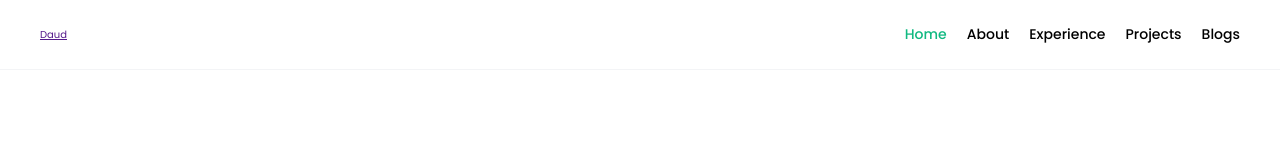
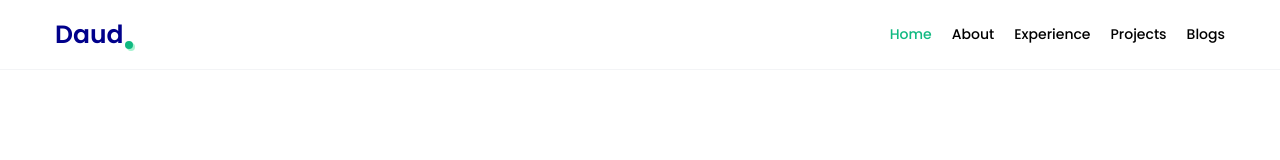
Before and after one commit to Daud94/sass-portfolio, a website: page index.html in a window 1280 px wide. Drawn offline with Linux system fonts and the light colour scheme.

Commit message:
styling nav bar

```diff
--- a/index.html
+++ b/index.html
@@ -16,7 +16,7 @@
     <nav class="nav">
         <div class="nav__wrapper">
             <div class="nav__wrapper__logo">
-                <a href="" class="nav__wrapper__brand">Daud</a>
+                <a href="" class="nav__wrapper__logo__brand">Daud</a>
             </div>
             <ul class="nav__wrapper__ul">
                 <li class="nav__wrapper__ul__li">
--- /dev/null
+++ b/scss/abstracts/_index.scss
@@ -0,0 +1,2 @@
+@forward "colors";
+@forward "mixins";
--- /dev/null
+++ b/scss/abstracts/_mixins.scss
@@ -0,0 +1,13 @@
+@mixin flexBox($x,$y) {
+  display: flex;
+  justify-content: $x;
+  align-items: $y;
+}
+
+@mixin position($name, $top, $right, $bottom, $left){
+  position: $name;
+  top: $top ;
+  right: $right ;
+  bottom: $bottom;
+  left: $left;
+}
--- a/scss/components/_nav.scss
+++ b/scss/components/_nav.scss
@@ -1,26 +1,47 @@
-@use "../abstracts/colors" as *;
+//@use "../abstracts/colors" as *;
+//@use "../abstracts/mixins" as *;
+@use "../abstracts" as *  ;
 
 .nav {
   width: 100%;
   height: 7rem;
   background-color: $white;
   position: fixed;
+  @include position(fixed, 0, null, null, 0);
   top: 0;
   left: 0;
   border-bottom: .1rem solid $gray-100;
-  display: flex;
-  justify-content: center;
-
+  @include flexBox(center, null);
   &__wrapper {
     width: 100%;
     max-width: 120rem;
-    display: flex;
-    align-items: center;
-    justify-content: space-between;
+    padding: 0 1.5rem;
+    @include flexBox(space-between, center);
+    &__logo {
+      &__brand {
+        text-decoration: none;
+        text-transform: capitalize;
+        color: black;
+        font-size: 2.5rem;
+        font-weight: 600;
+        position: relative;
+        color: darkblue;
+        &::after{
+          content: "";
+          width: .8rem;
+          height: .8rem;
+          @include position(absolute, null, -1rem, 0.3rem, null);
+          background-color: $green-500;
+          border-radius: 50%;
+          box-shadow: .2rem .2rem $green-200;
+        }
+      }
+    }
+  ;
 
     &__ul {
       list-style: none;
-      display: flex;
+      @include flexBox(null, null);
 
       &__li {
         margin-right: 2rem;
```
Also changed, not shown: app.css.
